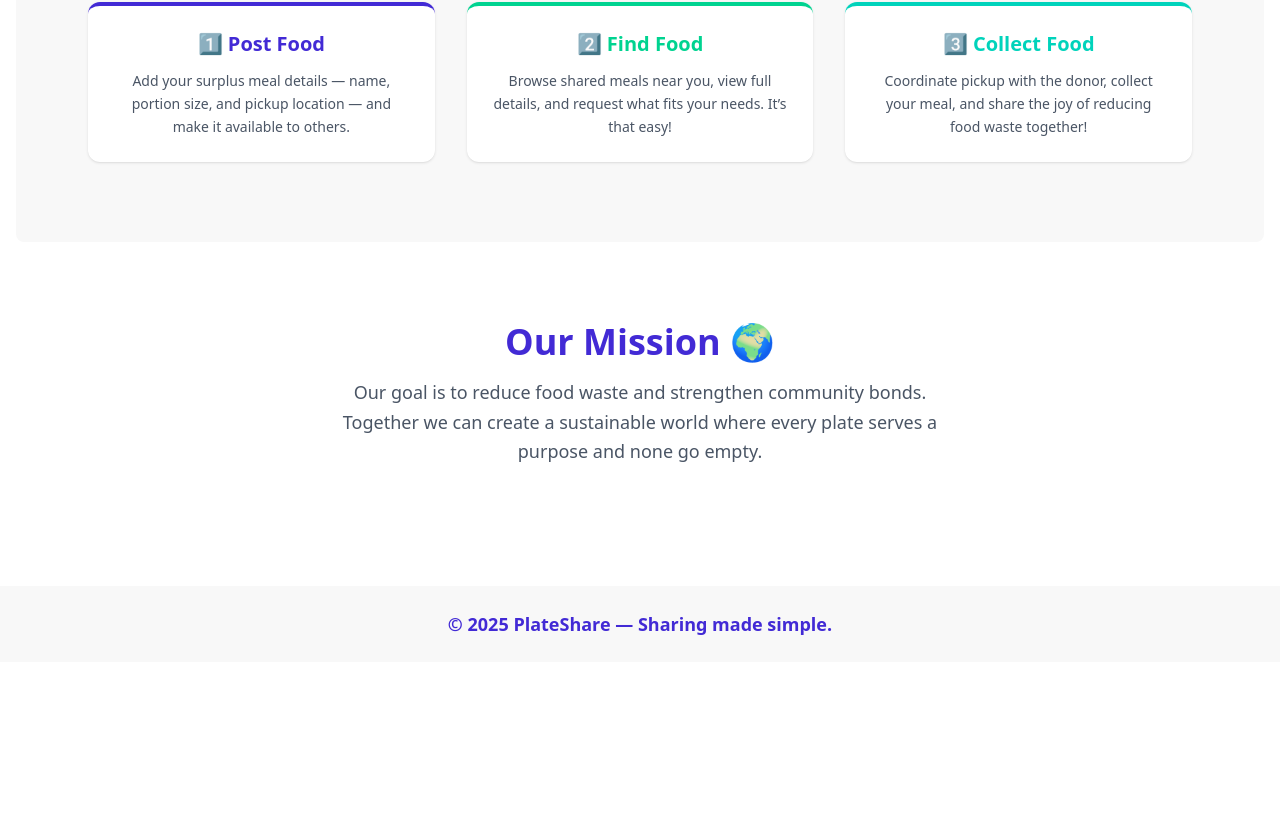
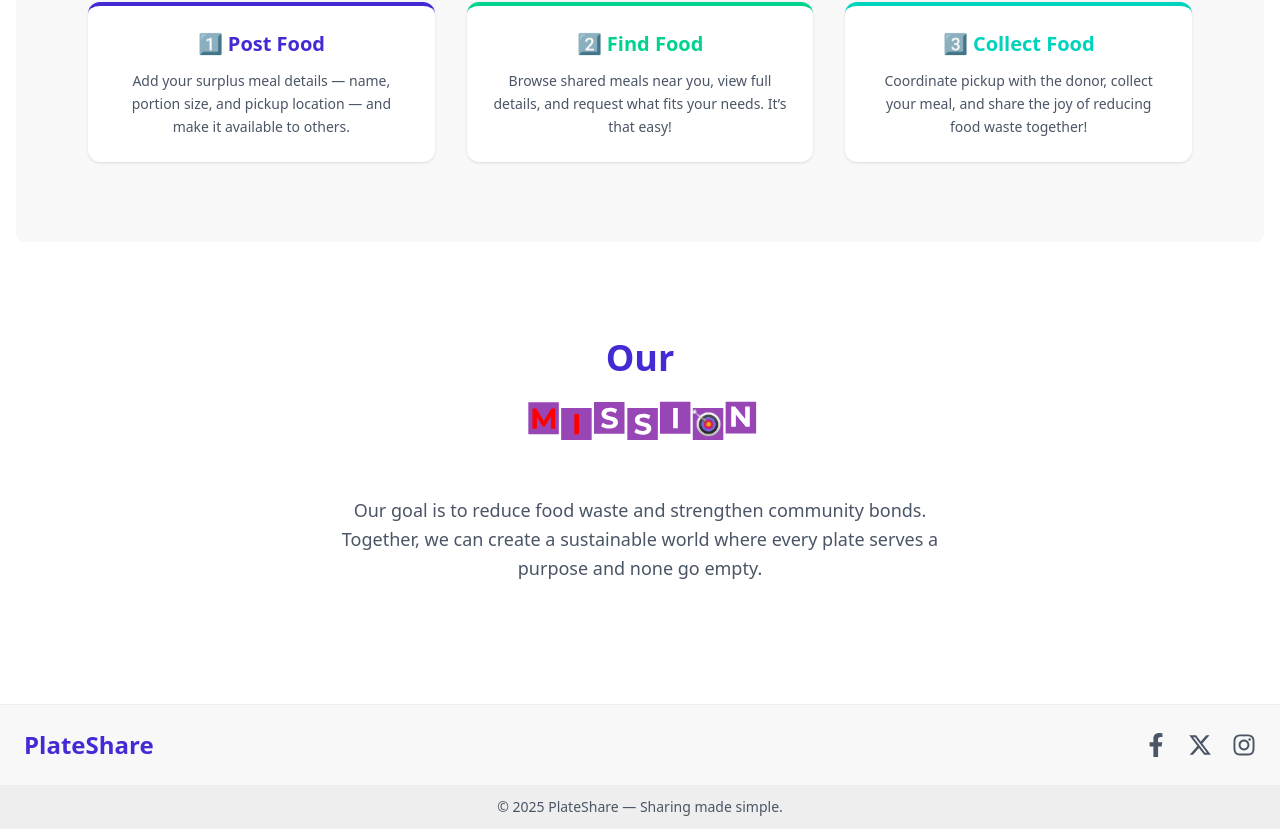
Before and after one commit to RmnFs/PlateShare_Client, a React (Vite) app: page / in a window 1280 px wide. Shown: the part 1747-2576 px from the top of the page. Before the commit the page ends 2409 px from the top, so only its background shows below. Built offline with nearby package versions, Linux system fonts and the light colour scheme; no server answers.

Commit message:
Updated Our Mission and Footer

```diff
--- a/src/components/Footer.jsx
+++ b/src/components/Footer.jsx
@@ -1,11 +1,49 @@
+import { FaFacebookF, FaInstagram } from "react-icons/fa";
+import { FaXTwitter } from "react-icons/fa6";
+
 const Footer = () => {
   return (
-    <footer className="footer footer-center p-6 bg-base-200 mt-10">
-      <aside>
-        <p className="font-semibold text-primary text-lg">
-          © {new Date().getFullYear()} PlateShare — Sharing made simple.
-        </p>
-      </aside>
+    <footer className="bg-base-200 mt-10 border-t border-base-300">
+      {/* Top row: logo + social */}
+      <div className="container mx-auto flex flex-col md:flex-row items-center justify-between px-6 py-6">
+        {/* Left: Logo & Name */}
+        <div className="flex items-center gap-2 mb-4 md:mb-0">
+          <span className="text-2xl font-bold text-primary">PlateShare</span>
+        </div>
+
+        {/* Right: Social Media Icons */}
+        <div className="flex items-center gap-5 text-2xl text-gray-600">
+          <a
+            href="https://facebook.com"
+            target="_blank"
+            rel="noreferrer"
+            className="hover:text-primary transition-colors"
+          >
+            <FaFacebookF />
+          </a>
+          <a
+            href="https://twitter.com"
+            target="_blank"
+            rel="noreferrer"
+            className="hover:text-primary transition-colors"
+          >
+            <FaXTwitter />
+          </a>
+          <a
+            href="https://instagram.com"
+            target="_blank"
+            rel="noreferrer"
+            className="hover:text-primary transition-colors"
+          >
+            <FaInstagram />
+          </a>
+        </div>
+      </div>
+
+      {/* Bottom row: copyright */}
+      <div className="bg-base-300 py-3 text-center text-sm text-gray-600">
+        © {new Date().getFullYear()} PlateShare — Sharing made simple.
+      </div>
     </footer>
   );
 };
--- a/src/components/StaticSections.jsx
+++ b/src/components/StaticSections.jsx
@@ -1,5 +1,6 @@
 import Lottie from "lottie-react";
 import howItWorksAnim from "../assets/animations/HowItWorks.json";
+import missionAnim from "../assets/animations/Mission.json";
 
 const StaticSections = () => {
   return (
@@ -86,13 +87,25 @@ const StaticSections = () => {
         className="text-center py-20 bg-base-100 max-w-5xl mx-auto"
         data-aos="fade-up"
       >
-        <h2 className="text-4xl font-extrabold text-primary mb-4">
-          Our Mission 🌍
-        </h2>
+        {/* Title + Animation */}
+        <h2 className="text-4xl font-extrabold text-primary mt-4">
+            Our
+          </h2>
+        <div className="flex flex-col items-center justify-center mb-8">
+          <Lottie
+            animationData={missionAnim}
+            loop
+            className="w-44 sm:w-56 md:w-64"
+            data-aos="zoom-in"
+          />
+
+        </div>
+
+        {/* Text */}
         <p className="text-gray-600 max-w-2xl mx-auto text-lg leading-relaxed px-4">
           Our goal is to reduce food waste and strengthen community bonds.
-          Together we can create a sustainable world where every plate serves a
-          purpose and none go empty.
+          Together, we can create a sustainable world where every plate serves
+          a purpose and none go empty.
         </p>
       </section>
     </>
```
